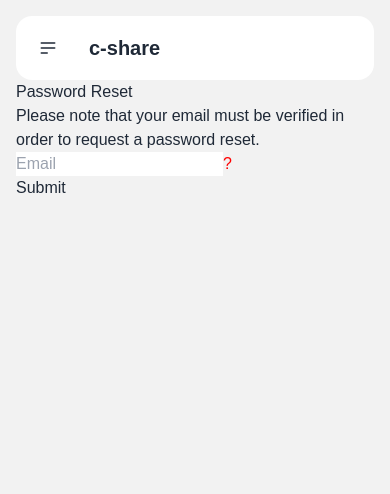
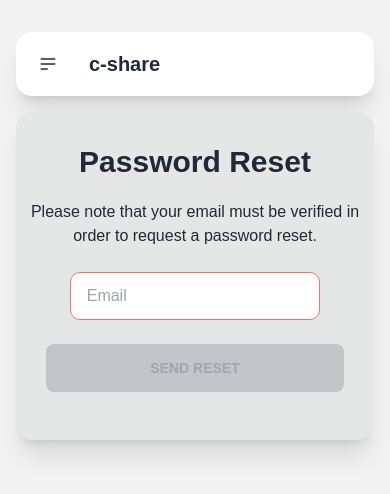
Before and after one commit to Cyan903/c-share, a Vue app in the folder web/: page /auth/pwreset in a window 390 px wide. Shown: the top 494 px of the page. Built offline with nearby package versions, Linux system fonts and the light colour scheme.

Commit message:
feat: /auth/ styles

```diff
--- a/web/src/assets/main.css
+++ b/web/src/assets/main.css
@@ -1,9 +1,6 @@
 @import "./base.css";
+@import "./pages/auth.css";
 
 #app {
     font-family: Arial, Helvetica, sans-serif;
 }
-
-.invalid {
-    color: red;
-}
--- /dev/null
+++ b/web/src/assets/pages/auth.css
@@ -0,0 +1,33 @@
+.auth-form .card {
+    max-width: 500px;
+    width: 100%;
+}
+
+.auth-form .input-group {
+    display: block;
+    margin: auto;
+}
+
+.auth-form .input-group input {
+    width: 70%;
+}
+
+@media (max-width: 400px) {
+    .auth-form .input {
+        border-radius: 10px !important;
+    }
+
+    .auth-form .input-group * {
+        margin: 0 !important;
+        width: 100%;
+    }
+
+    .auth-form .card-body {
+        padding-left: 0 !important;
+        padding-right: 0 !important;
+    }
+
+    .auth-form .btn-error {
+        display: none !important;
+    }
+}
--- a/web/src/components/NavbarItem.vue
+++ b/web/src/components/NavbarItem.vue
@@ -1,5 +1,5 @@
 <template>
-    <div class="navbar bg-base-100 rounded-box">
+    <div class="navbar bg-base-100 rounded-box my-4 shadow-xl">
         <div class="flex-1">
             <div class="dropdown">
                 <label tabindex="0" class="btn btn-ghost btn-circle">
--- a/web/src/components/valid/ValidCommentItem.vue
+++ b/web/src/components/valid/ValidCommentItem.vue
@@ -1,20 +1,22 @@
 <template>
-    <div>
+    <label class="input-group">
         <input
+            :value="modelValue"
+            :class="{ 'input-error': !valid }"
             type="text"
-            :value="modelValue"
+            placeholder="File Comment"
+            class="input input-bordered"
             @input="updateText"
-            placeholder="File Comment"
         />
 
         <button
-            :class="{ invalid: !valid }"
             @click.prevent="why"
             :disabled="valid"
+            class="btn btn-error"
         >
             ?
         </button>
-    </div>
+    </label>
 </template>
 
 <script lang="ts" setup>
--- a/web/src/components/valid/ValidEmailItem.vue
+++ b/web/src/components/valid/ValidEmailItem.vue
@@ -1,21 +1,23 @@
 <template>
-    <div>
+    <label class="input-group">
         <input
-            type="text"
             :value="modelValue"
             :disabled="disabled"
+            :class="{ 'input-error': !valid && !disabled }"
+            type="text"
+            placeholder="Email"
+            class="input input-bordered"
             @input="updateText"
-            placeholder="Email"
         />
 
         <button
-            :class="{ invalid: !valid && !disabled }"
             @click.prevent="why"
             :disabled="valid || disabled"
+            class="btn btn-error"
         >
             ?
         </button>
-    </div>
+    </label>
 </template>
 
 <script lang="ts" setup>
--- a/web/src/components/valid/ValidNicknameItem.vue
+++ b/web/src/components/valid/ValidNicknameItem.vue
@@ -1,20 +1,22 @@
 <template>
-    <div>
+    <label class="input-group">
         <input
+            :class="{ 'input-error': !valid }"
+            :value="modelValue"
             type="text"
-            :value="modelValue"
+            placeholder="Nickname"
+            class="input input-bordered"
             @input="updateText"
-            placeholder="Nickname"
         />
 
         <button
-            :class="{ invalid: !valid }"
             @click.prevent="why"
             :disabled="valid"
+            class="btn btn-error"
         >
             ?
         </button>
-    </div>
+    </label>
 </template>
 
 <script lang="ts" setup>
--- a/web/src/components/valid/ValidPasswordConfirmItem.vue
+++ b/web/src/components/valid/ValidPasswordConfirmItem.vue
@@ -1,25 +1,28 @@
 <template>
-    <div>
+    <label class="input-group">
         <input
-            type="password"
             :value="modelValue"
             :disabled="disabled"
+            :class="{ 'input-error': !valid && !disabled }"
+            type="password"
+            placeholder="Confirm Password"
+            class="input input-bordered"
             @input="updateText"
-            placeholder="Confirm Password"
         />
 
         <button
-            :class="{ invalid: !valid && !disabled }"
             @click.prevent="why"
             :disabled="valid || disabled"
+            class="btn btn-error"
         >
             ?
         </button>
-    </div>
+    </label>
 </template>
 
 <script lang="ts" setup>
-import { computed } from "vue";
+import { computed, toRef } from "vue";
+import { useValidPassword } from "@/use/useValidate";
 import Swal from "sweetalert2";
 
 const props = defineProps<{
@@ -36,7 +39,7 @@ const updateText = (evt: Event) => {
     emit("update:modelValue", (evt.target as HTMLInputElement).value);
 };
 
-const valid = computed(() => props.modelValue == props.check);
+const valid = computed(() => useValidPassword(toRef(props.modelValue)) && props.modelValue == props.check);
 const why = () => {
     Swal.fire({
         title: "Passwords must match!",
--- a/web/src/components/valid/ValidPasswordItem.vue
+++ b/web/src/components/valid/ValidPasswordItem.vue
@@ -1,21 +1,23 @@
 <template>
-    <div>
+    <label class="input-group">
         <input
-            type="password"
             :value="modelValue"
             :disabled="disabled"
+            :placeholder="placehold || 'Password'"
+            :class="{ 'input-error': !valid && !disabled }"
+            type="password"
+            class="input input-bordered"
             @input="updateText"
-            :placeholder="placehold || 'Password'"
         />
 
         <button
-            :class="{ invalid: !valid && !disabled }"
             @click.prevent="why"
             :disabled="valid || disabled"
+            class="btn btn-error"
         >
             ?
         </button>
-    </div>
+    </label>
 </template>
 
 <script lang="ts" setup>
--- a/web/src/views/auth/LoginView.vue
+++ b/web/src/views/auth/LoginView.vue
@@ -1,21 +1,27 @@
 <template>
-    <div>
+    <div class="auth-form flex flex-wrap items-center justify-center">
         <Loading :loading="loading" />
 
-        <h1>Login</h1>
-        <form>
+        <div class="card card-normal bg-base-300 shadow-xl">
+            <div class="card-body items-center text-center">
+                <h2 class="card-title text-3xl">Login</h2>
+
                 <ValidEmailItem v-model="email" />
                 <ValidPasswordItem v-model="password" />
 
+                <router-link class="link link-info" to="/auth/pwreset">
+                    Forgot Password?
+                </router-link>
+
                 <input
+                    class="btn btn-primary w-5/6 my-4"
                     :disabled="!valid"
                     type="submit"
-                value="Submit"
+                    value="Login"
                     @click.prevent="login"
                 />
-        </form>
-
-        <router-link to="/auth/pwreset">Forgot Password?</router-link>
+            </div>
+        </div>
     </div>
 </template>
 
--- a/web/src/views/auth/RegisterView.vue
+++ b/web/src/views/auth/RegisterView.vue
@@ -1,9 +1,11 @@
 <template>
-    <div>
+    <div class="auth-form flex flex-wrap items-center justify-center">
         <Loading :loading="loading" />
 
-        <h1>Register</h1>
-        <form>
+        <div class="card card-normal bg-base-300 shadow-xl">
+            <div class="card-body items-center text-center">
+                <h2 class="card-title text-3xl">Register</h2>
+
                 <ValidNicknameItem v-model="nick" />
                 <ValidEmailItem v-model="email" />
                 <ValidPasswordItem v-model="password" />
@@ -13,12 +15,14 @@
                 />
 
                 <input
+                    class="btn btn-primary w-5/6 my-4"
                     :disabled="!valid"
                     type="submit"
-                value="Submit"
+                    value="Register"
                     @click.prevent="register"
                 />
-        </form>
+            </div>
+        </div>
     </div>
 </template>
 
@@ -86,6 +90,8 @@ const register = async () => {
 
         email.value = "";
         password.value = "";
+        passwordConfirm.value = "";
+
         return;
     }
 
--- a/web/src/views/auth/ResetView.vue
+++ b/web/src/views/auth/ResetView.vue
@@ -1,23 +1,26 @@
 <template>
-    <div>
+    <div class="auth-form flex flex-wrap items-center justify-center">
         <Loading :loading="loading" />
 
-        <h1>Password Reset</h1>
-        <p>
-            Please note that your email must be verified in order to request a
-            password reset.
+        <div class="card card-normal bg-base-300 shadow-xl">
+            <div class="card-body items-center text-center">
+                <h2 class="card-title text-3xl">Password Reset</h2>
+                <p class="mb-4">
+                    Please note that your email must be verified in order to
+                    request a password reset.
                 </p>
 
-        <form>
                 <ValidEmailItem v-model="email" />
 
                 <input
+                    class="btn btn-primary w-5/6 my-4"
                     :disabled="!valid"
                     type="submit"
-                value="Submit"
+                    value="Send Reset"
                     @click.prevent="sendVerification"
                 />
-        </form>
+            </div>
+        </div>
     </div>
 </template>
 
--- a/web/src/views/auth/VerificationView.vue
+++ b/web/src/views/auth/VerificationView.vue
@@ -1,9 +1,11 @@
 <template>
-    <div>
+    <div class="auth-form flex flex-wrap items-center justify-center">
         <Loading :loading="loading" />
 
-        <h1>New Password</h1>
-        <form>
+        <div class="card card-normal bg-base-300 shadow-xl">
+            <div class="card-body items-center text-center">
+                <h2 class="card-title text-3xl">Password Reset</h2>
+
                 <ValidPasswordItem v-model="password" />
                 <ValidPasswordConfirmItem
                     v-model="passwordConfirm"
@@ -11,12 +13,14 @@
                 />
 
                 <input
+                    class="btn btn-primary w-5/6 my-4"
                     :disabled="!valid"
                     type="submit"
-                value="Submit"
+                    value="Reset Password"
                     @click.prevent="updatePassword"
                 />
-        </form>
+            </div>
+        </div>
     </div>
 </template>
 
```
Lines whose indentation alone changed are shown as unchanged.
